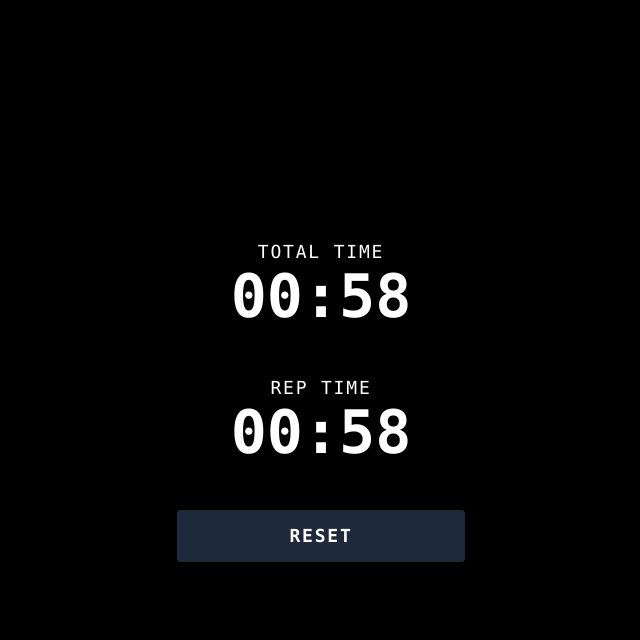
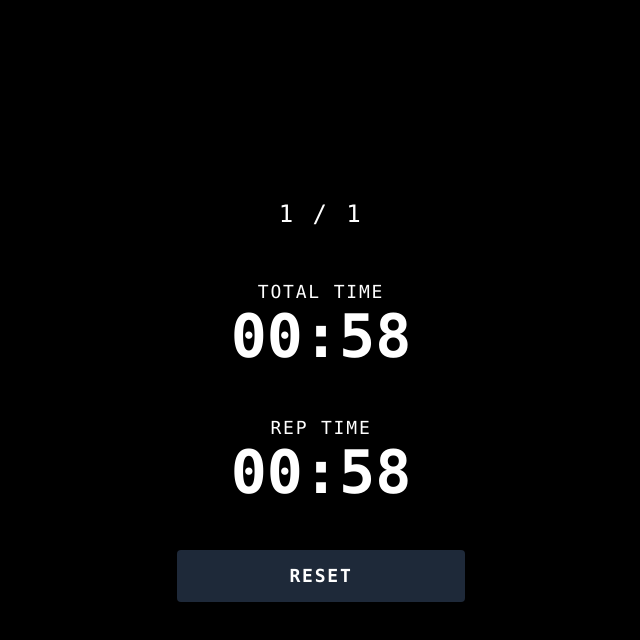
Before and after one commit to m-codex/timers, a React (Vite) app: page / in a window 1280 px wide. Both pictures are taken after a click on the button "START". Shown: the top 640 px of the page, without its empty margins (319-959 px from the left). Built offline with nearby package versions, Linux system fonts and the light colour scheme.

Commit message:
feat: Add rep counter to timer display
- Adds a rep counter that displays the current rep and the total number of reps during the countdown.
- The rep counter is only displayed when the number of reps is greater than zero.

```diff
--- a/src/App.tsx
+++ b/src/App.tsx
@@ -42,6 +42,7 @@ function App() {
 
   const currentRepTimeRemaining = repTime > 0 ? totalTimeRemaining % repTime : 0;
   const correctedRepTime = currentRepTimeRemaining === 0 && totalTimeRemaining > 0 && isRunning ? repTime : currentRepTimeRemaining;
+  const currentRep = repTime > 0 ? Math.min(reps, Math.floor((time * 60 - totalTimeRemaining) / repTime) + 1) : 1;
 
   return (
     <div className="bg-black text-white min-h-screen flex flex-col items-center justify-center font-mono">
@@ -85,6 +86,11 @@ function App() {
           </>
         ) : (
           <div className="text-center">
+            {reps > 0 && (
+            <div className="mb-12">
+              <p className="text-2xl tracking-widest">{currentRep} / {reps}</p>
+            </div>
+            )}
             <div className="mb-12">
               <p className="text-lg tracking-widest">TOTAL TIME</p>
               <p className="text-6xl font-bold">{formatTime(totalTimeRemaining)}</p>
```
